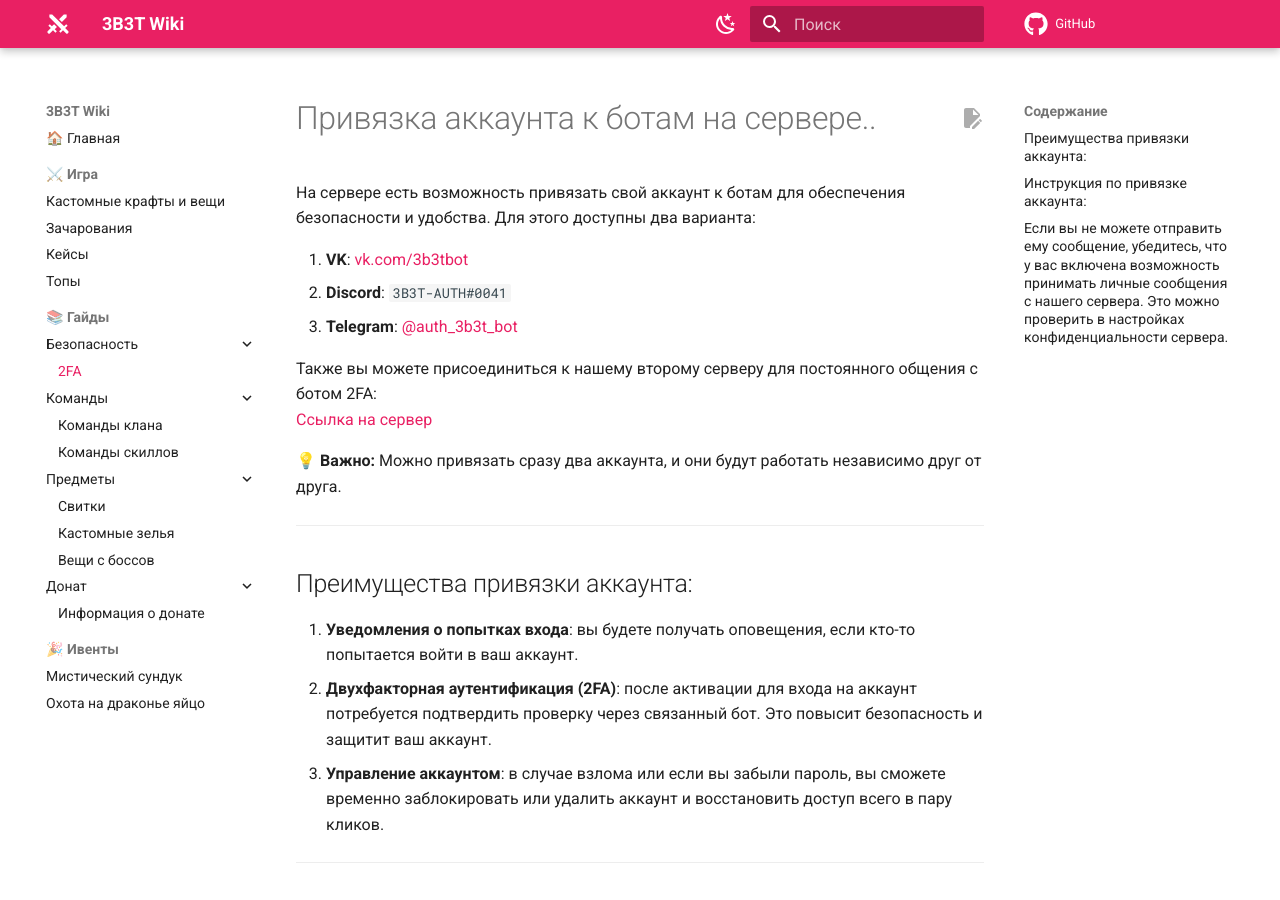
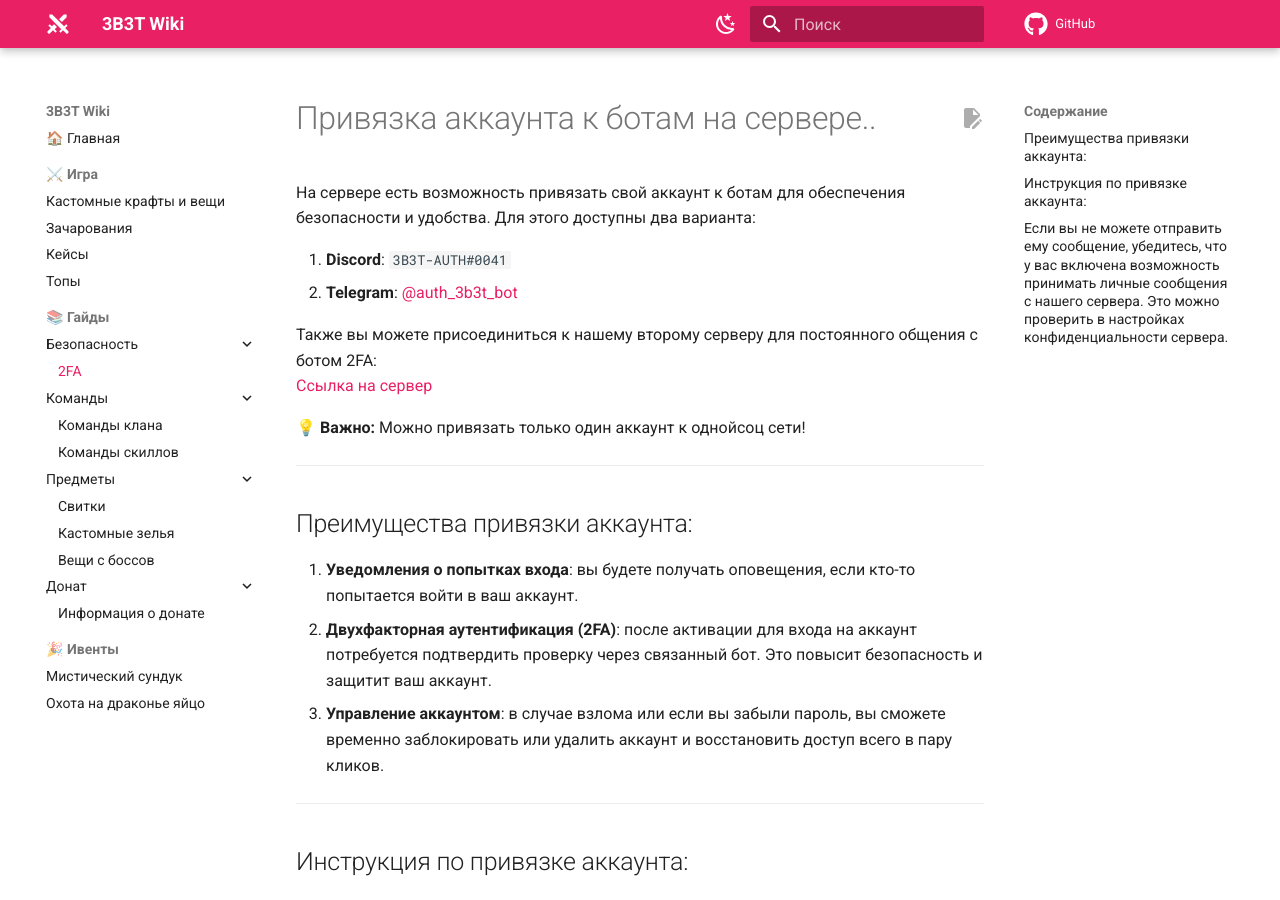
Before and after one commit to 3B3TServer/Docs, an MkDocs documentation site: the page built from docs/Guides/2FA.md, in a window 1280 px wide and 900 px high. Built offline with MkDocs 1.6.1 and Material for MkDocs 9.7.7, drawn with Linux system fonts in a browser that asks for light colours; comment, search, counter and statistics services are not loaded.

Commit message:
Update 2FA.md

```diff
--- a/docs/Guides/2FA.md
+++ b/docs/Guides/2FA.md
@@ -2,14 +2,13 @@
 
 На сервере есть возможность привязать свой аккаунт к ботам для обеспечения безопасности и удобства. Для этого доступны два варианта:
 
-1. **VK**: [vk.com/3b3tbot](https://vk.com/3b3tbot)
-2. **Discord**: `3B3T-AUTH#0041`
-3. **Telegram**: [@auth_3b3t_bot](https://t.me/auth_3b3t_bot)
+1. **Discord**: `3B3T-AUTH#0041`
+2. **Telegram**: [@auth_3b3t_bot](https://t.me/auth_3b3t_bot)
 
 Также вы можете присоединиться к нашему второму серверу для постоянного общения с ботом 2FA:
 [Ссылка на сервер](https://discord.com/invite/3b3t)
 
-💡 **Важно:** Можно привязать сразу два аккаунта, и они будут работать независимо друг от друга.
+💡 **Важно:** Можно привязать только один аккаунт к однойсоц сети!
 
 ---
 
```
